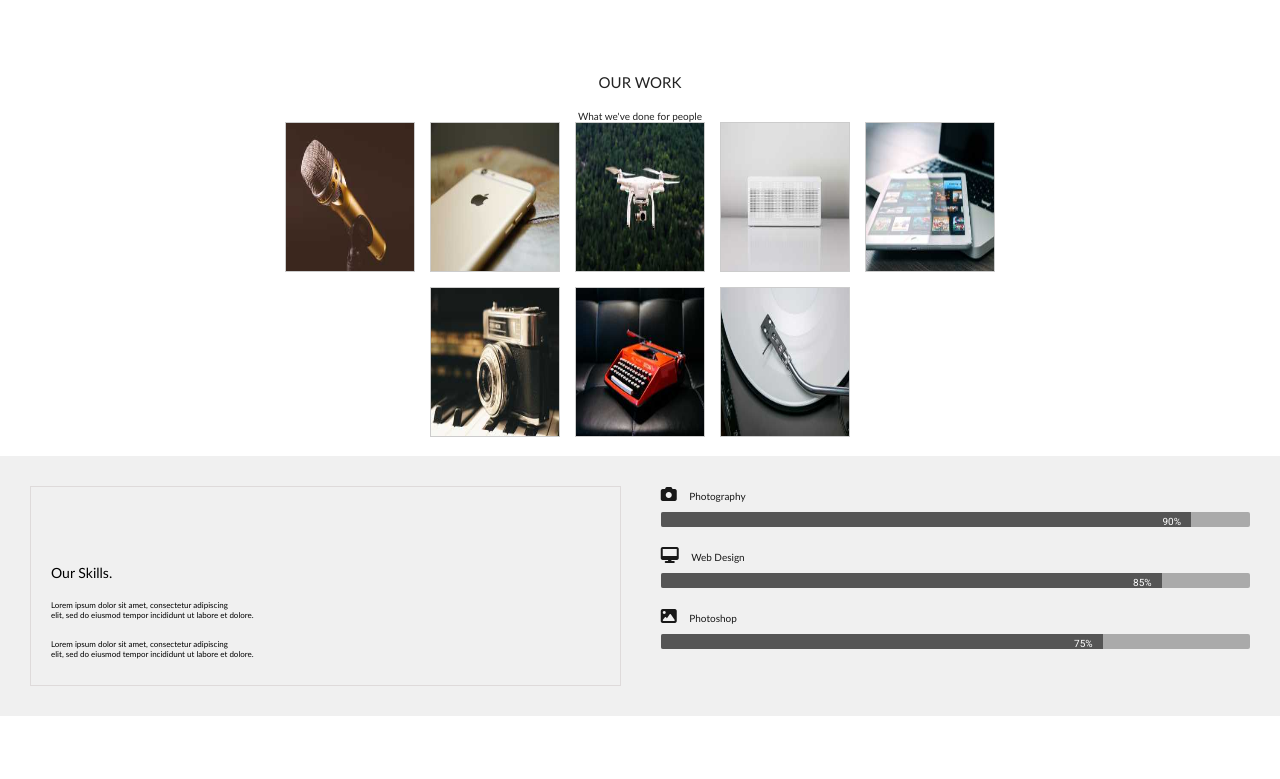
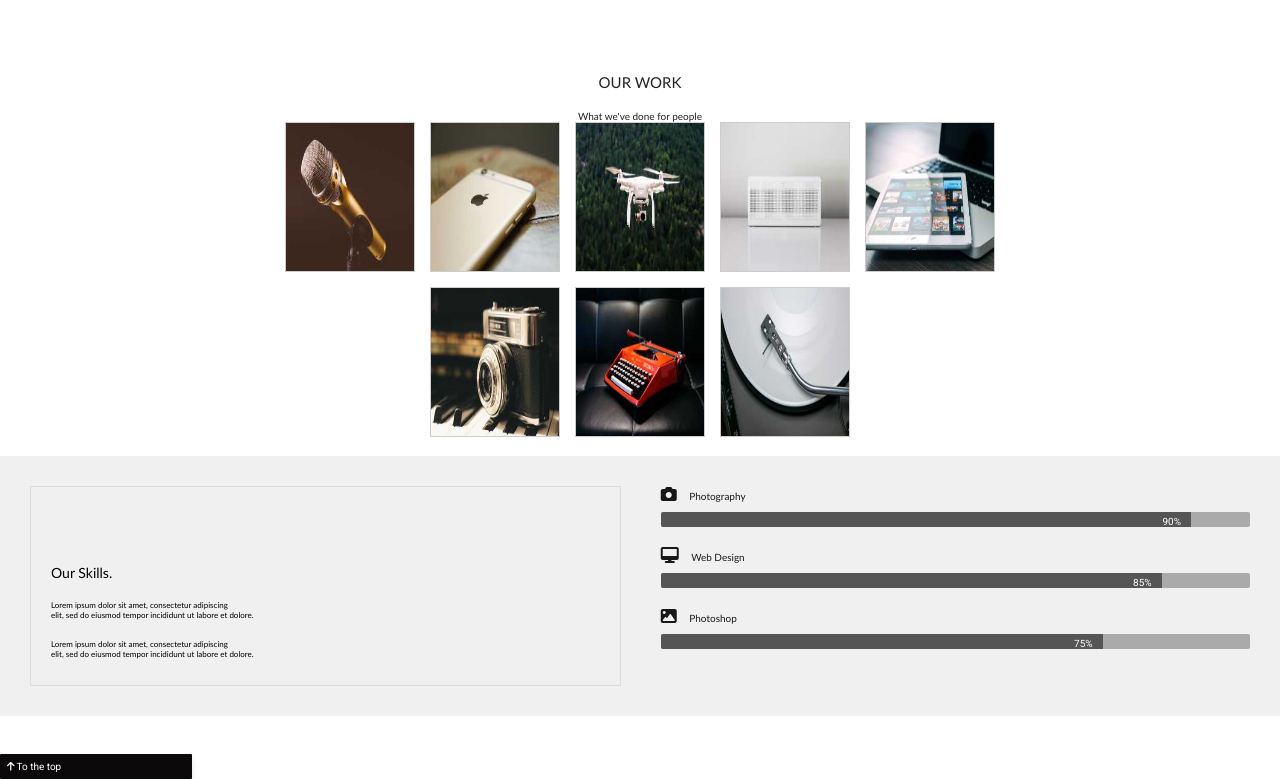
Before and after one commit to smritijaiswal2007/html-css, a plain HTML site: page index.html in a window 1280 px wide. Shown: the part 1873-2652 px from the top of the page. Before the commit the page ends 2589 px from the top, so only its background shows below. Drawn offline with Linux system fonts and the light colour scheme.

Commit message:
code upload

```diff
--- a/index.html
+++ b/index.html
@@ -12,6 +12,7 @@
 </head>
 <body>
     <!-- ===========header section starts from here=========== -->
+    <div id="top"></div>
 <header class="mainheader">
 <div class="logo"> LOGO</div>
 <nav class="navbar">
@@ -197,7 +198,10 @@ tempor incididunt ut labore et dolore.</p>
         </div>
     </div>
 </section>
-
+<br><br>
+<a href="#top" class="top-btn">
+<i class="fas fa-arrow-up"></i> To the top
+</a>
 
 
 
--- a/style.css
+++ b/style.css
@@ -401,3 +401,31 @@ padding-right: 10px;
 line-height: 20px;
 font-size: 10px;
 }
+
+html {
+scroll-behavior: smooth;
+}
+
+.top-btn {
+width: 15%;
+bottom: 40px;
+right: 50%;
+background-color: #0b0909ff;
+color: white;
+text-decoration: none;
+padding: 7px 7px;
+border-radius: 1px;
+font-size: 10px;
+display: flex;
+align-items: center;
+
+gap: 2px;
+box-shadow: 0 4px 6px rgba(0,0,0,0.1);
+transition: background 0.3s ease;
+
+
+}
+
+.top-btn:hover {
+background-color: #e0e0e0;
+}
```
